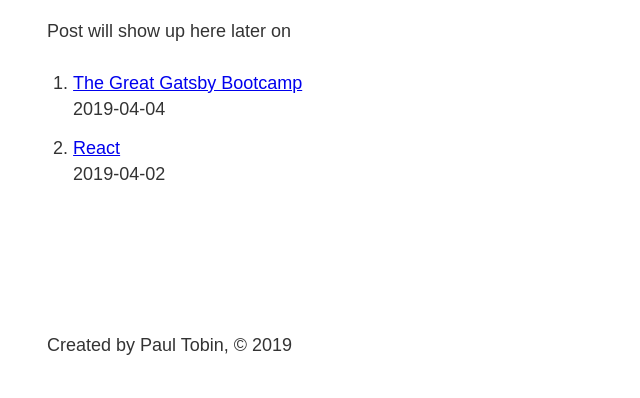
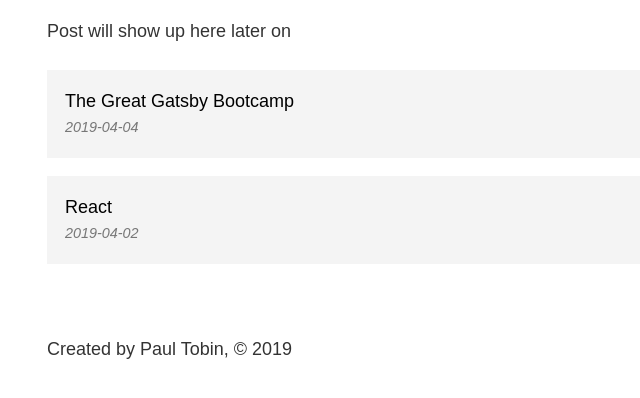
Before and after one commit to tobsirl/GatsbyJS-Bootcamp, a Gatsby site: page /blog in a window 1280 px wide. Shown: the part 398-796 px from the top of the page, without its empty margins (236-876 px from the left). Built offline with nearby package versions, Linux system fonts and the light colour scheme; Gatsby itself is replaced by a stand-in of ours.

Commit message:
Added blog.module.scss for styling on the blog page

```diff
--- a/src/pages/blog.js
+++ b/src/pages/blog.js
@@ -2,6 +2,7 @@
 import { graphql, useStaticQuery, Link } from 'gatsby';
 
 import Layout from '../components/layout/layout';
+import blogStyles from './blog.module.scss';
 
 const BlogPage = () => {
   const posts = useStaticQuery(graphql`
@@ -22,17 +23,18 @@
     }
   `);
 
-
   return (
     <Layout>
       <h1>Blog</h1>
       <p>Post will show up here later on</p>
-      <ol>
+      <ol className={blogStyles.posts}>
         {posts.allMarkdownRemark.edges.map(post => {
           return (
-            <li key={post.node.frontmatter.date}>
-              <Link to={`/blog/${post.node.fields.slug}`}>{post.node.frontmatter.title}</Link>
+            <li className={blogStyles.post} key={post.node.frontmatter.date}>
+              <Link to={`/blog/${post.node.fields.slug}`}>
+                {post.node.frontmatter.title}
               <p>{post.node.frontmatter.date}</p>
+              </Link>
             </li>
           );
         })}
--- /dev/null
+++ b/src/pages/blog.module.scss
@@ -0,0 +1,30 @@
+.posts {
+  list-style-type: none;
+  margin: 0;
+}
+
+.post {
+  margin: 1rem 0;
+
+  a {
+    background: #f4f4f4;
+    color: #000000;
+    display: block;
+    padding: 1rem;
+    text-decoration: none;
+  }
+
+  a:hover {
+    background: #e4e4e4;
+  }
+
+  h2 {
+    margin-bottom: 0;
+  }
+
+  p {
+    color: #777777;
+    font-size: 0.8rem;
+    font-style: italic;
+  }
+}
```
